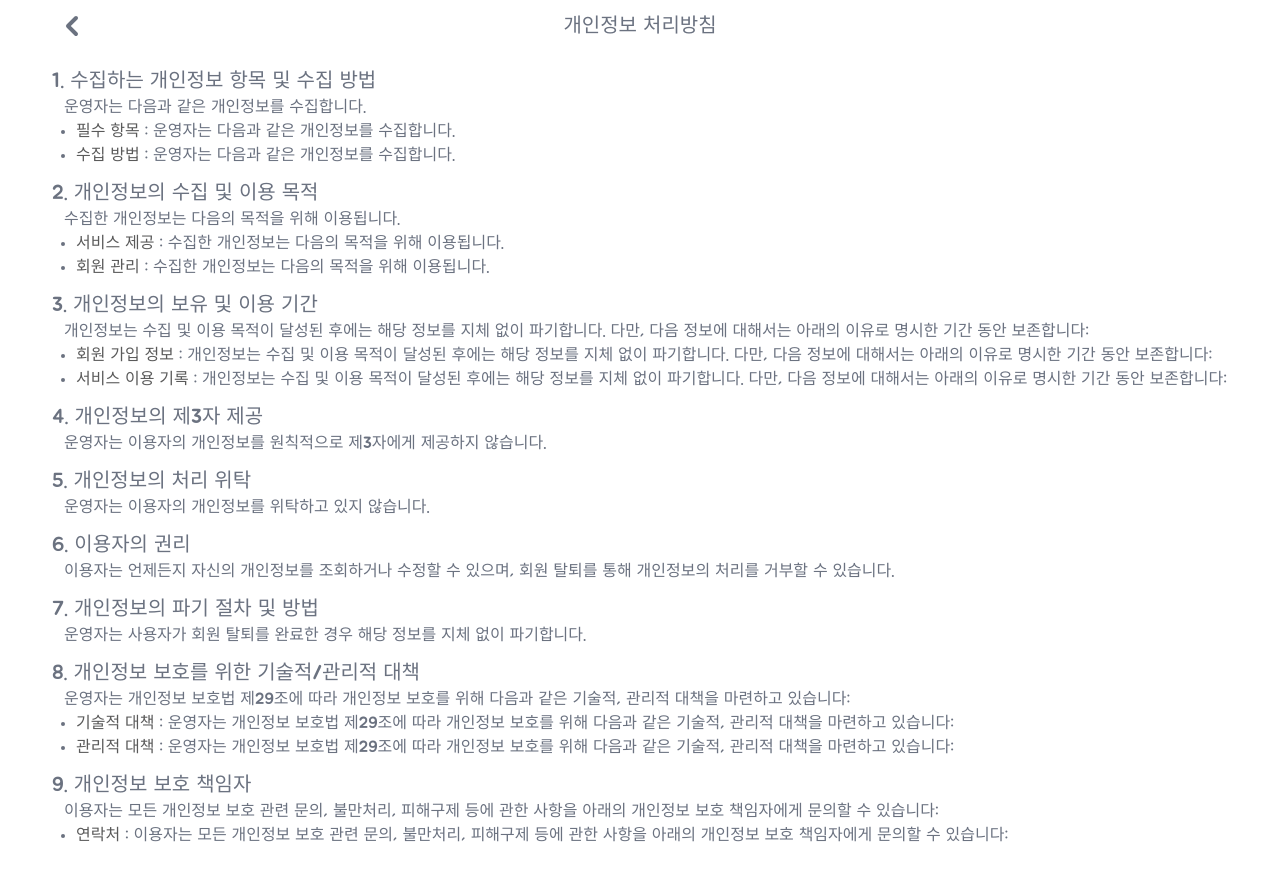
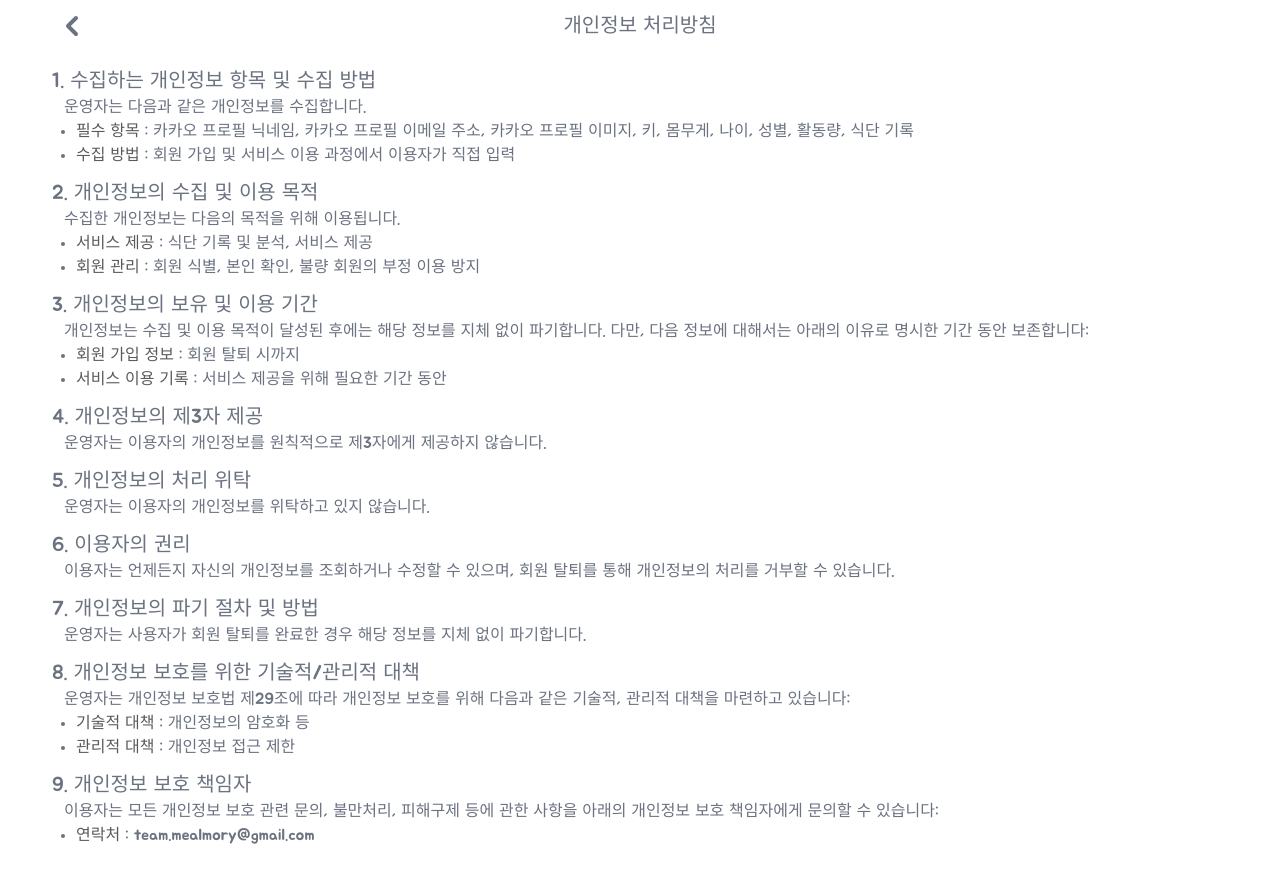
Before and after one commit to mealmory/mealmory_fe, a Next.js app: page /privacy in a window 1280 px wide. Built offline with nearby package versions, Linux system fonts and the light colour scheme.

Commit message:
개인정보 책임 연락처 오류 수정

```diff
--- a/src/components/PrivacyDocument.tsx
+++ b/src/components/PrivacyDocument.tsx
@@ -27,7 +27,7 @@ const PrivacyDocument = () => {
                           <span className="point-value">
                             {item.summaryWord}
                           </span>{" "}
-                          : {value}
+                          : {item.value}
                         </li>
                       ))}
                     </ul>
```
